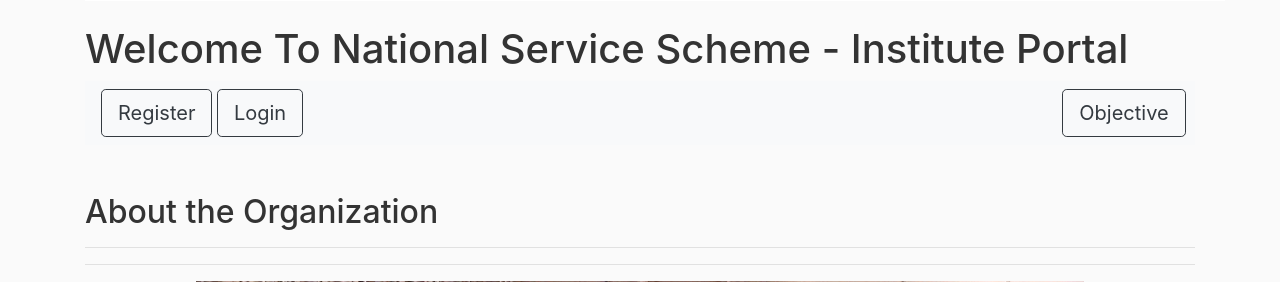
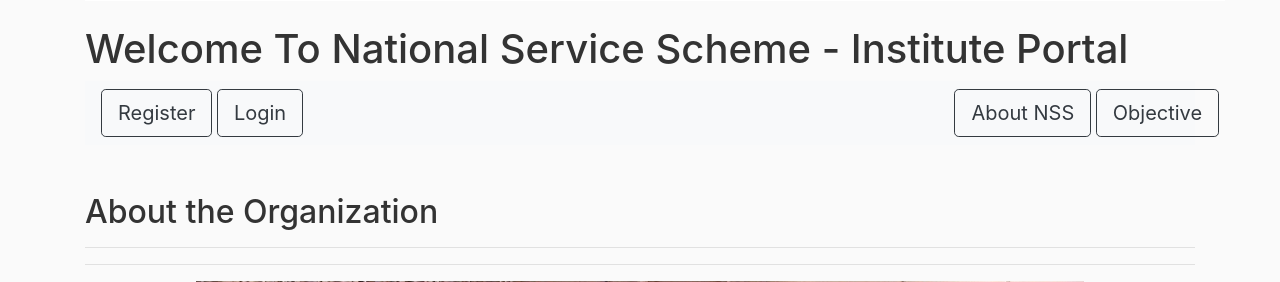
Before and after one commit to sayalideo/RBAC-Implementation, a Flask app: page /about in a window 1280 px wide. Shown: the part 162-444 px from the top of the page. Run offline with Flask 2, Linux system fonts and the light colour scheme; some libraries are stand-ins or nearby versions.

Commit message:
Add files via upload

```diff
--- a/rbac/templates/about.html
+++ b/rbac/templates/about.html
@@ -21,11 +21,13 @@
         {% endif %}
         &nbsp; &nbsp;
         <a href="{{ url_for('logout') }}" class="nav-link btn btn-outline-dark btn-lg">Logout</a>
-            <a href="{{ url_for('objective') }}" style="margin-left: 70%" class="nav-link btn btn-outline-dark btn-lg">Objective</a>
+        <a href="{{ url_for('about') }}" style="margin-left: 60%" class="nav-link btn btn-outline-dark btn-lg">About NSS</a> &nbsp; &nbsp;
+        <a href="{{ url_for('objective') }}" class="nav-link btn btn-outline-dark btn-lg">Objective</a>
     {% else %}
         <a href="{{ url_for('register') }}" class="nav-link btn btn-outline-dark btn-lg">Register</a> &nbsp; &nbsp;
         <a href="{{ url_for('login') }}" class="nav-link btn btn-outline-dark btn-lg">Login</a> &nbsp; &nbsp;
-        <a href="{{ url_for('objective') }}" style="margin-left: 70%" class="nav-link btn btn-outline-dark btn-lg">Objective</a>
+        <a href="{{ url_for('about') }}" style="margin-left: 60%" class="nav-link btn btn-outline-dark btn-lg">About NSS</a>&nbsp; &nbsp;
+        <a href="{{ url_for('objective') }}" class="nav-link btn btn-outline-dark btn-lg">Objective</a>
     {% endif %}
 </nav>
 
--- a/rbac/templates/home.html
+++ b/rbac/templates/home.html
@@ -21,12 +21,14 @@
         {% endif %}
         &nbsp; &nbsp;
         <a href="{{ url_for('logout') }}" class="nav-link btn btn-outline-dark btn-lg">Logout</a>
-        <a href="{{ url_for('about') }}" style="margin-left: 70%" class="nav-link btn btn-outline-dark btn-lg">About NSS</a>
+        <a href="{{ url_for('about') }}" style="margin-left: 60%" class="nav-link btn btn-outline-dark btn-lg">About NSS</a>&nbsp; &nbsp;
+        <a href="{{ url_for('objective') }}" class="nav-link btn btn-outline-dark btn-lg">Objective</a>
 
     {% else %}
         <a href="{{ url_for('register') }}" class="nav-link btn btn-outline-dark btn-lg">Register</a> &nbsp; &nbsp;
         <a href="{{ url_for('login') }}" class="nav-link btn btn-outline-dark btn-lg">Login</a> &nbsp; &nbsp;
-        <a href="{{ url_for('about') }}" style="margin-left: 70%" class="nav-link btn btn-outline-dark btn-lg">About NSS</a>
+        <a href="{{ url_for('about') }}" style="margin-left: 60%" class="nav-link btn btn-outline-dark btn-lg">About NSS</a> &nbsp; &nbsp;
+        <a href="{{ url_for('objective') }}" class="nav-link btn btn-outline-dark btn-lg">Objective</a>
     {% endif %}
 </nav>
 <br>
--- a/rbac/templates/objective.html
+++ b/rbac/templates/objective.html
@@ -21,11 +21,13 @@
         {% endif %}
         &nbsp; &nbsp;
         <a href="{{ url_for('logout') }}" class="nav-link btn btn-outline-dark btn-lg">Logout</a>
-            <a href="{{ url_for('about') }}" style="margin-left: 70%" class="nav-link btn btn-outline-dark btn-lg">About NSS</a>
+            <a href="{{ url_for('about') }}" style="margin-left: 60%" class="nav-link btn btn-outline-dark btn-lg">About NSS</a>&nbsp; &nbsp;
+            <a href="{{ url_for('objective') }}" class="nav-link btn btn-outline-dark btn-lg">Objective</a>
     {% else %}
         <a href="{{ url_for('register') }}" class="nav-link btn btn-outline-dark btn-lg">Register</a> &nbsp; &nbsp;
         <a href="{{ url_for('login') }}" class="nav-link btn btn-outline-dark btn-lg">Login</a> &nbsp; &nbsp;
-        <a href="{{ url_for('about') }}" style="margin-left: 70%" class="nav-link btn btn-outline-dark btn-lg">About NSS</a>
+        <a href="{{ url_for('about') }}" style="margin-left: 60%" class="nav-link btn btn-outline-dark btn-lg">About NSS</a>&nbsp; &nbsp;
+        <a href="{{ url_for('about') }}" class="nav-link btn btn-outline-dark btn-lg">Objective</a>
     {% endif %}
 </nav>
 
```
